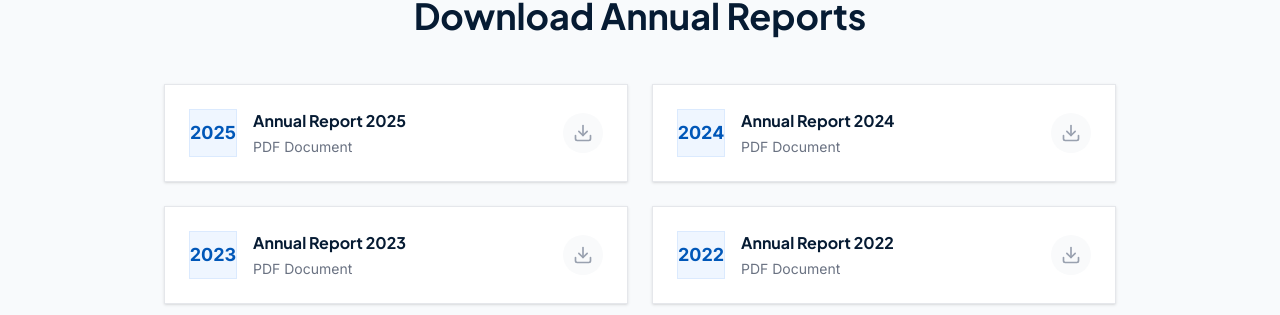
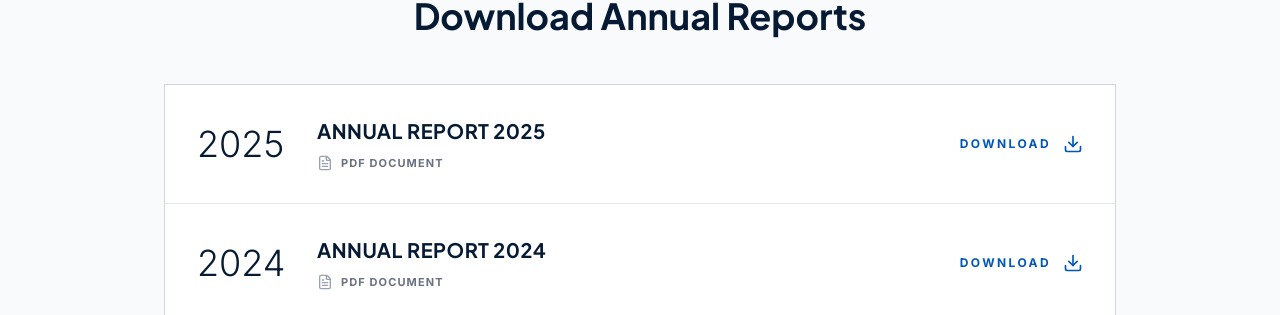
Before and after one commit to itdeptgesit/ai.alakasa, a Next.js app: page /news/annual-report in a window 1280 px wide. Shown: the part 637-952 px from the top of the page. Built offline with nearby package versions, Linux system fonts and the light colour scheme.

Commit message:
style: redesign annual reports list to strict enterprise document archive

```diff
--- a/src/app/news/annual-report/page.tsx
+++ b/src/app/news/annual-report/page.tsx
@@ -71,26 +71,39 @@ export default function AnnualReportPage() {
             Download Annual Reports
           </h2>
 
-          <div className="grid grid-cols-1 md:grid-cols-2 gap-6">
+          <div className="mt-12 bg-white border border-gray-300">
             {reports.map((report, index) => (
               <a
                 key={index}
                 href={report.url}
                 target="_blank"
                 rel="noopener noreferrer"
-                className="group bg-white p-6 border border-gray-200 shadow-sm hover:shadow-md hover:border-primary/30 transition-all flex items-center justify-between"
+                className={`group flex flex-col md:flex-row items-start md:items-center justify-between p-6 md:p-8 transition-colors hover:bg-gray-50 ${
+                  index !== reports.length - 1 ? 'border-b border-gray-200' : ''
+                }`}
               >
-                <div className="flex items-center gap-4">
-                  <div className="w-12 h-12 bg-blue-50 text-primary flex items-center justify-center font-bold text-lg border border-blue-100 group-hover:bg-primary group-hover:text-white transition-colors">
-                    {report.year}
+                <div className="flex items-center gap-6 md:gap-10">
+                  {/* Year */}
+                  <div className="w-16 md:w-20 shrink-0">
+                    <span className="text-3xl md:text-4xl font-light text-navy">{report.year}</span>
                   </div>
-                  <div>
-                    <h3 className="font-bold text-navy group-hover:text-primary transition-colors">{report.title}</h3>
-                    <p className="text-sm text-gray-500 mt-1">PDF Document</p>
+
+                  {/* Title and Meta */}
+                  <div className="flex flex-col gap-1.5">
+                    <h3 className="text-lg md:text-xl font-bold text-navy group-hover:text-primary transition-colors uppercase tracking-wide">
+                      {report.title}
+                    </h3>
+                    <div className="flex items-center gap-2 mt-1">
+                      <FileText className="w-4 h-4 text-gray-400" />
+                      <span className="text-[11px] font-bold text-gray-500 uppercase tracking-widest">PDF Document</span>
+                    </div>
                   </div>
                 </div>
-                <div className="w-10 h-10 rounded-full bg-gray-50 flex items-center justify-center group-hover:bg-blue-50 transition-colors">
-                  <Download className="w-5 h-5 text-gray-400 group-hover:text-primary transition-colors" />
+
+                {/* Download Action */}
+                <div className="mt-6 md:mt-0 flex items-center gap-3 text-primary font-bold text-xs tracking-[0.2em] uppercase group-hover:translate-x-2 transition-transform self-end md:self-auto">
+                  Download
+                  <Download className="w-5 h-5" strokeWidth={2} />
                 </div>
               </a>
             ))}
```
